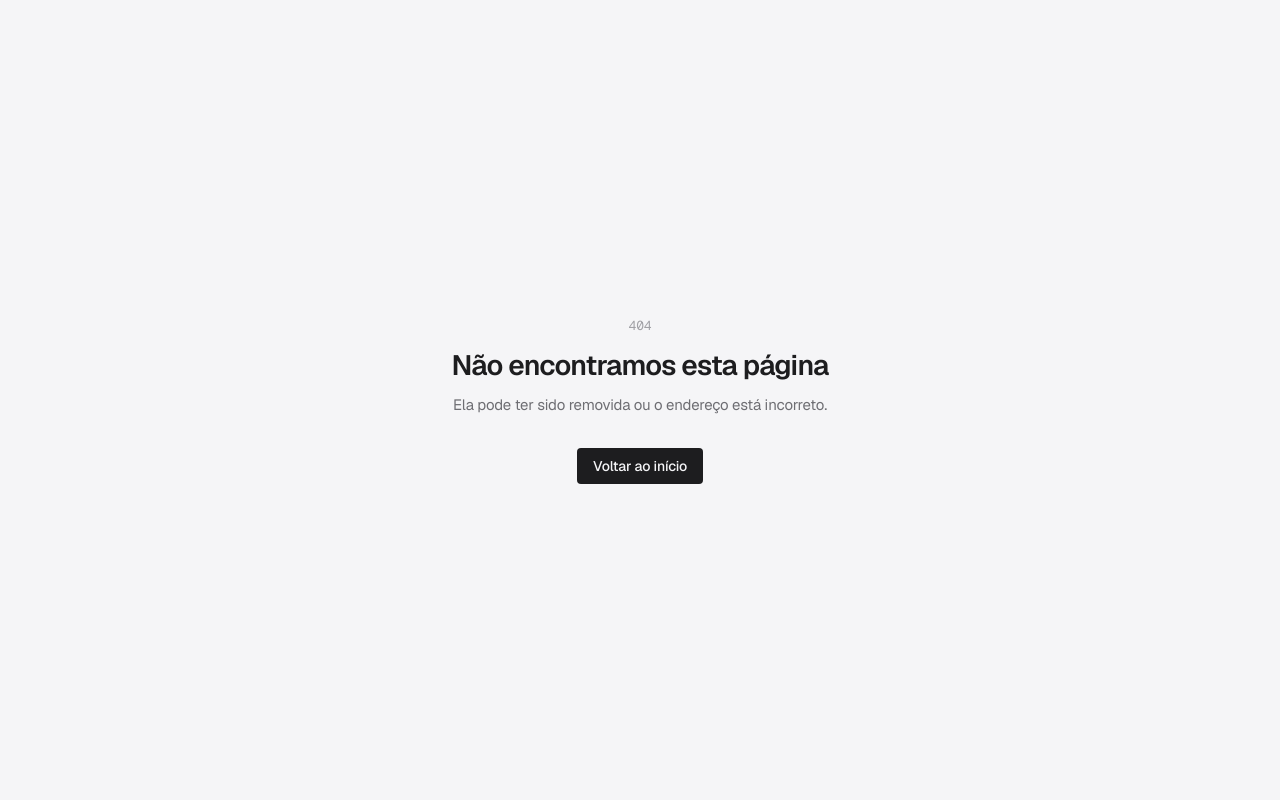
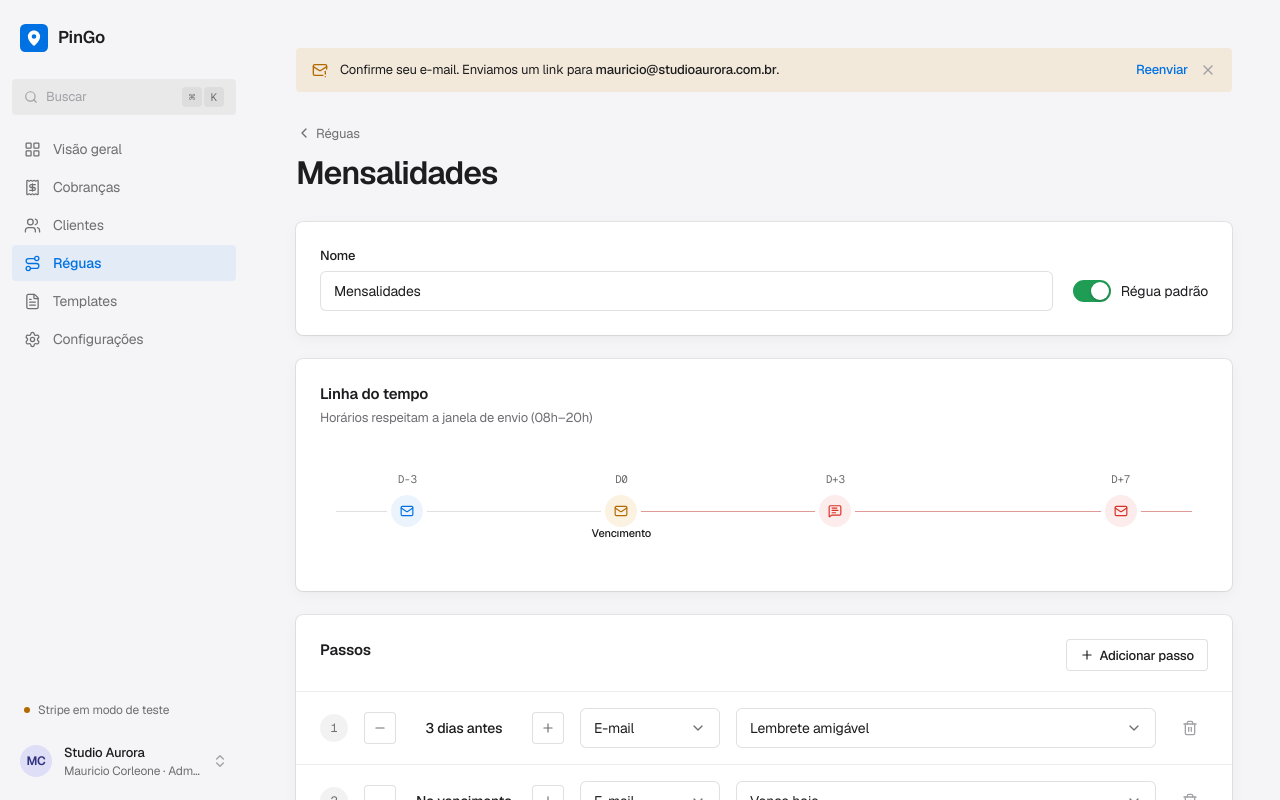
Before and after one commit to MAUXII/pingo-web, a Next.js app: page /dunning/dp_01 in a window 1280 px wide. Before the commit this address had no page. Shown: the top 800 px of the page. Built offline with nearby package versions, Linux system fonts and the light colour scheme.

Commit message:
feat(dunning): add dunning policies and step editor

```diff
--- /dev/null
+++ b/src/app/(app)/dunning/[id]/page.tsx
@@ -0,0 +1,37 @@
+import Link from "next/link";
+import { notFound } from "next/navigation";
+import { ChevronLeft } from "lucide-react";
+import { PageHeader } from "@/components/ui";
+import { getDunningPolicy, listTemplates } from "@/lib/api";
+import type { DunningPolicy } from "@/lib/types";
+import { PolicyEditor } from "./policy-editor";
+
+export const metadata = { title: "Régua" };
+
+const blank: DunningPolicy = {
+  id: "new",
+  name: "Nova régua",
+  isDefault: false,
+  updatedAt: "",
+  steps: [{ id: "s1", offsetDays: -2, channel: "EMAIL", templateId: "tp_01" }],
+};
+
+export default async function PolicyPage({ params }: { params: Promise<{ id: string }> }) {
+  const { id } = await params;
+  const policy = id === "new" ? blank : getDunningPolicy(id);
+  if (!policy) notFound();
+
+  return (
+    <>
+      <PageHeader
+        eyebrow={
+          <Link href="/dunning" className="inline-flex items-center gap-1 hover:text-fg">
+            <ChevronLeft className="size-4" /> Réguas
+          </Link>
+        }
+        title={policy.name}
+      />
+      <PolicyEditor policy={policy} templates={listTemplates()} />
+    </>
+  );
+}
--- /dev/null
+++ b/src/app/(app)/dunning/[id]/policy-editor.tsx
@@ -0,0 +1,126 @@
+"use client";
+
+import { useState } from "react";
+import { Minus, Plus, Trash2, Info } from "lucide-react";
+import { Button, Card, CardHeader, Field, Input } from "@/components/ui";
+import { Select, Switch } from "@/components/controls";
+import { PolicyTimeline } from "@/components/policy-timeline";
+import { formatOffset } from "@/lib/format";
+import type { Channel, DunningPolicy, DunningStep, MessageTemplate } from "@/lib/types";
+
+export function PolicyEditor({ policy, templates }: { policy: DunningPolicy; templates: MessageTemplate[] }) {
+  const [name, setName] = useState(policy.name);
+  const [isDefault, setIsDefault] = useState(policy.isDefault);
+  const [steps, setSteps] = useState<DunningStep[]>(policy.steps);
+
+  const update = (id: string, patch: Partial<DunningStep>) => setSteps((s) => s.map((x) => (x.id === id ? { ...x, ...patch } : x)));
+  const sorted = [...steps].sort((a, b) => a.offsetDays - b.offsetDays);
+
+  return (
+    <div className="space-y-6">
+      <Card>
+        <div className="grid gap-5 sm:grid-cols-[1fr_auto] sm:items-end">
+          <Field label="Nome">
+            <Input value={name} onChange={(e) => setName(e.target.value)} />
+          </Field>
+          <div className="flex h-10 items-center gap-2.5">
+            <Switch checked={isDefault} onCheckedChange={setIsDefault} />
+            <span className="text-[14px]">Régua padrão</span>
+          </div>
+        </div>
+      </Card>
+
+      <Card>
+        <CardHeader title="Linha do tempo" subtitle="Horários respeitam a janela de envio (08h–20h)" />
+        <div className="px-4 pt-6 pb-4">
+          <PolicyTimeline steps={sorted} />
+        </div>
+      </Card>
+
+      <Card padded={false}>
+        <div className="p-6 pb-0">
+          <CardHeader
+            title="Passos"
+            action={
+              <Button
+                size="sm"
+                variant="secondary"
+                onClick={() =>
+                  setSteps((s) => [
+                    ...s,
+                    { id: `new_${Date.now()}`, offsetDays: (sorted.at(-1)?.offsetDays ?? 0) + 3, channel: "EMAIL", templateId: templates[0]!.id },
+                  ])
+                }
+              >
+                <Plus className="size-3.5" /> Adicionar passo
+              </Button>
+            }
+          />
+        </div>
+        <ul className="divide-y divide-line border-t border-line">
+          {sorted.map((s, i) => {
+            const options = templates.filter((t) => t.channel === s.channel);
+            return (
+              <li key={s.id} className="grid items-center gap-4 px-6 py-4 md:grid-cols-[28px_200px_140px_1fr_36px]">
+                <span className="flex size-7 items-center justify-center rounded-full bg-gray-soft font-mono text-[12px] text-fg-2">{i + 1}</span>
+                <div className="flex items-center gap-2">
+                  <Stepper onClick={() => update(s.id, { offsetDays: s.offsetDays - 1 })} icon={<Minus className="size-3.5" />} />
+                  <span className="tabular flex-1 text-center text-[14px] font-medium">{formatOffset(s.offsetDays)}</span>
+                  <Stepper onClick={() => update(s.id, { offsetDays: s.offsetDays + 1 })} icon={<Plus className="size-3.5" />} />
+                </div>
+                <Select
+                  value={s.channel}
+                  onValueChange={(v) => {
+                    const channel = v as Channel;
+                    // Step and template must share a channel (composite FK in the schema).
+                    update(s.id, { channel, templateId: templates.find((t) => t.channel === channel)!.id });
+                  }}
+                  options={[
+                    { value: "EMAIL", label: "E-mail" },
+                    { value: "SMS", label: "SMS" },
+                  ]}
+                />
+                <Select
+                  value={s.templateId}
+                  onValueChange={(v) => update(s.id, { templateId: v })}
+                  options={options.map((t) => ({ value: t.id, label: t.name }))}
+                />
+                <button
+                  className="flex size-9 items-center justify-center rounded-md text-fg-3 hover:bg-red-soft hover:text-red"
+                  onClick={() => setSteps((x) => x.filter((y) => y.id !== s.id))}
+                  aria-label="Remover passo"
+                >
+                  <Trash2 className="size-4" />
+                </button>
+              </li>
+            );
+          })}
+        </ul>
+      </Card>
+
+      <div className="flex flex-col gap-4 sm:flex-row sm:items-center sm:justify-between">
+        <p className="flex items-center gap-2 text-[13px] text-fg-2">
+          <Info className="size-4 shrink-0" /> As mudanças valem só para cobranças criadas a partir de agora.
+        </p>
+        <div className="flex gap-2">
+          <Button variant="ghost" href="/dunning">
+            Cancelar
+          </Button>
+          <Button variant="primary">Salvar régua</Button>
+        </div>
+      </div>
+    </div>
+  );
+}
+
+function Stepper({ onClick, icon }: { onClick: () => void; icon: React.ReactNode }) {
+  return (
+    <button
+      type="button"
+      onClick={onClick}
+      className="flex size-8 items-center justify-center rounded-md text-fg-2 shadow-[inset_0_0_0_1px_var(--line-strong)] hover:bg-gray-soft"
+    >
+      {icon}
+    </button>
+  );
+}
--- /dev/null
+++ b/src/app/(app)/dunning/page.tsx
@@ -0,0 +1,53 @@
+import Link from "next/link";
+import { Plus, ChevronRight } from "lucide-react";
+import { Button, Card, PageHeader } from "@/components/ui";
+import { PolicyTimeline } from "@/components/policy-timeline";
+import { listDunningPolicies } from "@/lib/api";
+import { formatDate } from "@/lib/format";
+
+export const metadata = { title: "Réguas" };
+
+export default function DunningPage() {
+  const policies = listDunningPolicies();
+  return (
+    <>
+      <PageHeader
+        title="Réguas de cobrança"
+        subtitle="Quando e por onde lembrar o cliente, antes e depois do vencimento."
+        actions={
+          <Button variant="primary" href="/dunning/new">
+            <Plus className="size-4" strokeWidth={2.2} /> Nova régua
+          </Button>
+        }
+      />
+
+      <div className="grid gap-4 md:grid-cols-2">
+        {policies.map((p) => (
+          <Link key={p.id} href={`/dunning/${p.id}`} className="group">
+            <Card className="transition-shadow group-hover:shadow-pop">
+              <div className="mb-6 flex items-start justify-between">
+                <div>
+                  <div className="flex items-center gap-2">
+                    <h2 className="text-[17px] font-semibold tracking-[-0.02em]">{p.name}</h2>
+                    {p.isDefault && (
+                      <span className="rounded-md bg-accent-soft px-2 py-0.5 text-[11px] font-medium text-accent">Padrão</span>
+                    )}
+                  </div>
+                  <p className="mt-1 text-[13px] text-fg-2">
+                    {p.steps.length} passos · editada em {formatDate(p.updatedAt)}
+                  </p>
+                </div>
+                <ChevronRight className="size-5 text-fg-3 transition-transform group-hover:translate-x-0.5" />
+              </div>
+              <PolicyTimeline steps={p.steps} compact />
+            </Card>
+          </Link>
+        ))}
+      </div>
+
+      <p className="mt-6 text-[13px] text-fg-2">
+        Editar uma régua não muda cobranças já criadas. Cada cobrança guarda uma cópia da régua do momento em que nasceu.
+      </p>
+    </>
+  );
+}
```
